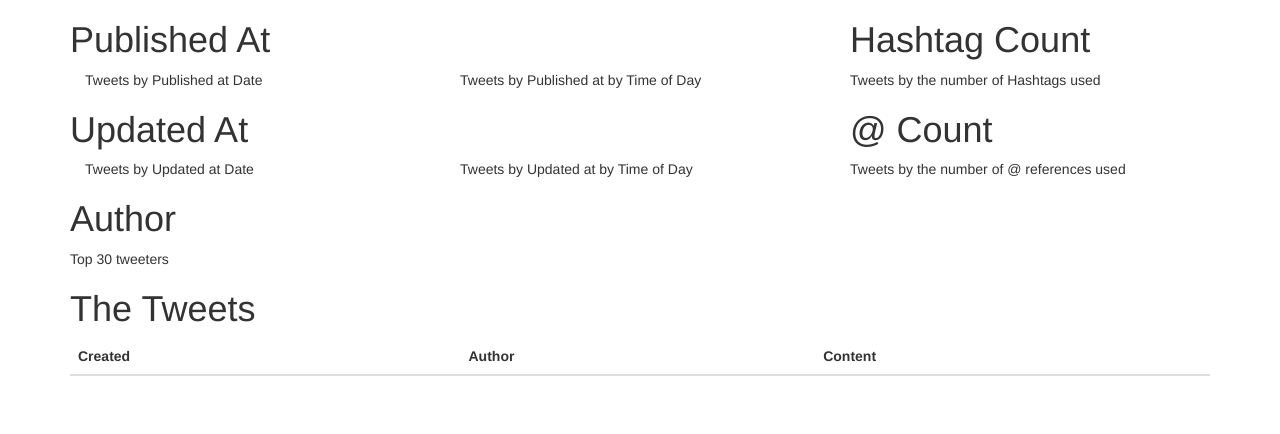
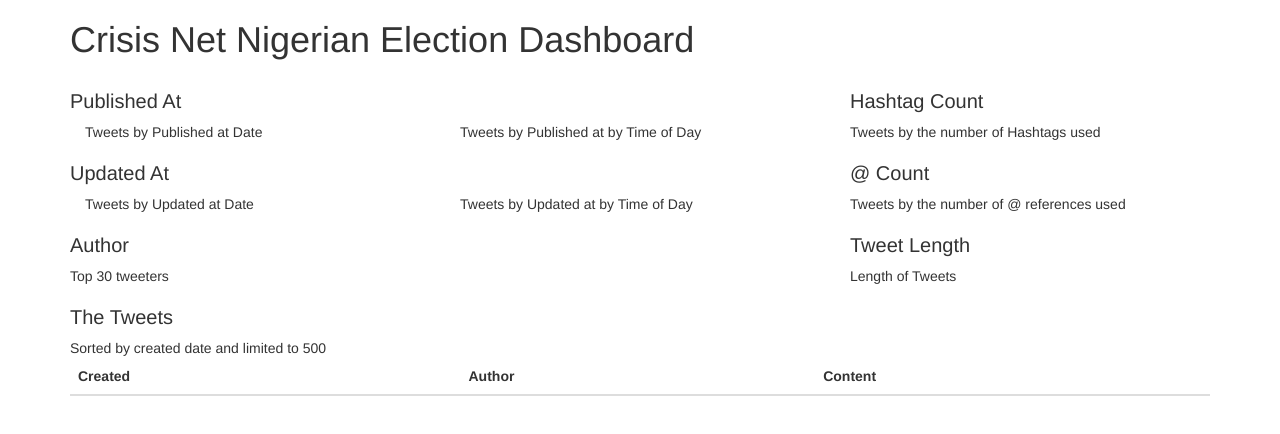
Before and after one commit to yabebalFantaye/nigerian_election, a plain HTML site: page index.html in a window 1280 px wide. Drawn offline with nearby package versions, Linux system fonts and the light colour scheme; no server answers.

Commit message:
added tweet length count

```diff
--- a/css/styles.css
+++ b/css/styles.css
@@ -11,3 +11,7 @@
   overflow: auto;
   margin-bottom: 50px;
 }
+
+h2 {
+  font-size: 20px;
+}
--- a/index.html
+++ b/index.html
@@ -3,17 +3,15 @@
 <title>Election Dashboard</title>
 <head>
   <link href="css/dc.css" rel="stylesheet">
+  <link rel="stylesheet" href="https://maxcdn.bootstrapcdn.com/bootstrap/3.3.2/css/bootstrap.min.css">
   <link href="css/styles.css" rel="stylesheet">
-  <link rel="stylesheet" href="https://maxcdn.bootstrapcdn.com/bootstrap/3.3.2/css/bootstrap.min.css">
 </head>
 <body>
   <main class='container'>
+    <h1>Crisis Net Nigerian Election Dashboard</h1>
     <div class='row'>
-      <article>
-      </article>
-
       <div class='col-md-8'>
-        <h1> Published At </h1>
+        <h2> Published At </h2>
         <div class='col-md-6'>
           <div id='published-at-date-chart'>
             <span>Tweets by Published at Date </span>
@@ -28,7 +26,7 @@
         </div>
       </div>
       <div class='col-md-4'>
-        <h1> Hashtag Count</h1>
+        <h2> Hashtag Count</h2>
         <div id='hashtag-count-chart'>
           <span>Tweets by the number of Hashtags used</span>
           <a class='reset' href='javascript:hashtagCountChart.filterAll();dc.redrawAll();' style="display:none">reset</a>
@@ -40,7 +38,7 @@
 
     <div class='row'>
       <div class='col-md-8'>
-        <h1> Updated At </h1>
+        <h2> Updated At </h2>
         <div class='col-md-6'>
           <div id='updated-at-date-chart'>
             <span>Tweets by Updated at Date </span>
@@ -55,7 +53,7 @@
         </div>
       </div>
       <div class='col-md-4'>
-        <h1> @ Count</h1>
+        <h2> @ Count</h2>
         <div id='at-count-chart'>
           <span>Tweets by the number of @ references used</span>
           <a class='reset' href='javascript:atCountChart.filterAll();dc.redrawAll();' style="display:none">reset</a>
@@ -64,11 +62,18 @@
     </div>
 
     <div class='row'>
-      <div class='col-md-12'>
-        <h1> Author </h1>
+      <div class='col-md-8'>
+        <h2> Author </h2>
         <div id='author-chart'>
           <span> Top 30 tweeters </span>
           <a class='reset' href='javascript:authorChart.filterAll();dc.redrawAll();' style="display:none">reset</a>
+        </div>
+      </div>
+      <div class='col-md-4'>
+        <h2> Tweet Length</h2>
+        <div id='tweet-length-chart'>
+          <span> Length of Tweets </span>
+          <a class='reset' href='javascript:tweetlengthChart.filterAll();dc.redrawAll();' style="display:none">reset</a>
         </div>
       </div>
     </div>
@@ -76,8 +81,9 @@
     <div class="clearfix"></div>
     <div class='row'>
       <div class='col-md-12'>
-        <h1> The Tweets</h1>
+        <h2> The Tweets</h2>
         <div class='overflow-table'>
+          <span> Sorted by created date and limited to 500</span>
           <table id='data-table' class='table table-hover'>
             <thead>
               <tr>
@@ -99,6 +105,14 @@
   <script src="//cdn.datatables.net/1.10.5/js/jquery.dataTables.min.js"></script>
   <script>
     var link = 'http://api.crisis.net/item?location=8.675277%2C9.081999&distance=200&tags=election&apikey=532d32c7ed3329652f114b70&limit=500'
+    var publishedAtDateChart = dc.lineChart('#published-at-date-chart');
+    var publishedAtHourChart = dc.barChart('#published-at-hour-chart');
+    var updatedAtDateChart = dc.lineChart('#updated-at-date-chart');
+    var updatedAtHourChart = dc.barChart('#updated-at-hour-chart');
+    var authorChart = dc.barChart('#author-chart');
+    var hashtagCountChart = dc.pieChart('#hashtag-count-chart');
+    var atCountChart = dc.pieChart('#at-count-chart');
+    var tweetlengthChart = dc.barChart('#tweet-length-chart');
     queue(3)
       .defer(d3.json, link)
       .defer(d3.json, link+'&offset=500')
@@ -122,11 +136,25 @@
          datum.author = datum.author.username;
          datum.hashtag = datum.content.match(/#\w+/g) || [];
          datum.at = datum.content.match(/@\w+/g) || [];
-       })
+         datum.tweetLength = datum.content.length;
+       });
 
        var ndx = crossfilter(data);
        var all = ndx.groupAll();
        var today = new Date();
+
+       var tweetLengthDimension = ndx.dimension(function(d) {
+         if(d.tweetLength < 10){
+           return '< 10';
+         }else if( d.tweetLength <= 50) {
+           return '10 - 50';
+         }else if( d.tweetLength <= 100) {
+           return '51 - 100';
+         }else{
+           return '> 100'
+         }
+       });
+       var tweetLengthGroup = tweetLengthDimension.group().reduceCount();
 
        var publishedAtDateDimension = ndx.dimension(function(d) { return  d.publishedDate; });
        var publishedAtDateGroup = publishedAtDateDimension.group().reduceCount();
@@ -149,18 +177,16 @@
        var atCountDimension = ndx.dimension(function(d) { return d.at.length; });
        var atCountGroup = atCountDimension.group().reduceCount();
 
-       var publishedAtDateChart = dc.lineChart('#published-at-date-chart');
-       var publishedAtHourChart = dc.barChart('#published-at-hour-chart');
+       tweetlengthChart
+        .width(350)
+        .height(300)
+        .margins({top: 20, bottom: 90, right: 20, left: 50})
+        .dimension(tweetLengthDimension)
+        .group(tweetLengthGroup)
+        .x(d3.scale.ordinal())
+        .xUnits(dc.units.ordinal)
 
-       var updatedAtDateChart = dc.lineChart('#updated-at-date-chart');
-       var updatedAtHourChart = dc.barChart('#updated-at-hour-chart');
-
-       var authorChart = dc.barChart('#author-chart');
-
-       var hashtagCountChart = dc.pieChart('#hashtag-count-chart');
-       var atCountChart = dc.pieChart('#at-count-chart');
-
-       publishedAtHourChart
+      publishedAtHourChart
         .width(350)
         .height(200)
         .margins(margin)
@@ -235,9 +261,9 @@
       var filteredAuthorGroup = filterAuthors(authorGroup)
 
       authorChart
-        .width(1100)
+        .width(760)
         .height(300)
-        .margins({top: 20, bottom: 90, right: 20, left: 20})
+        .margins({top: 20, bottom: 90, right: 20, left: 50})
         .dimension(authorDimension)
         .group(filteredAuthorGroup)
         .elasticY(true)
@@ -256,7 +282,7 @@
         .group(function(d) {
           return d.publishedDate.toDateString();
         })
-        .size(10000)
+        .size(500)
         .columns([
           'created',
           'author',
```
